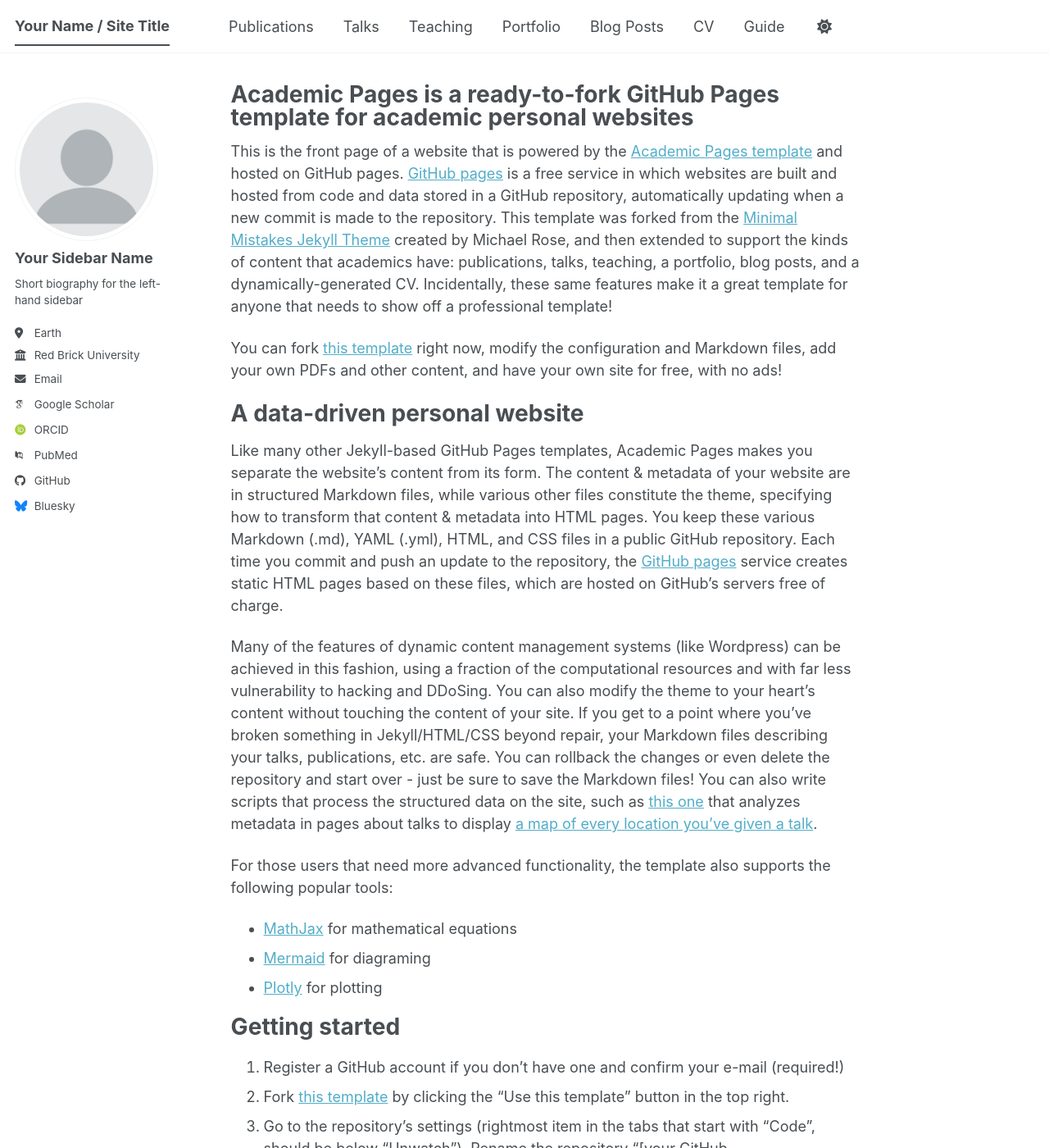
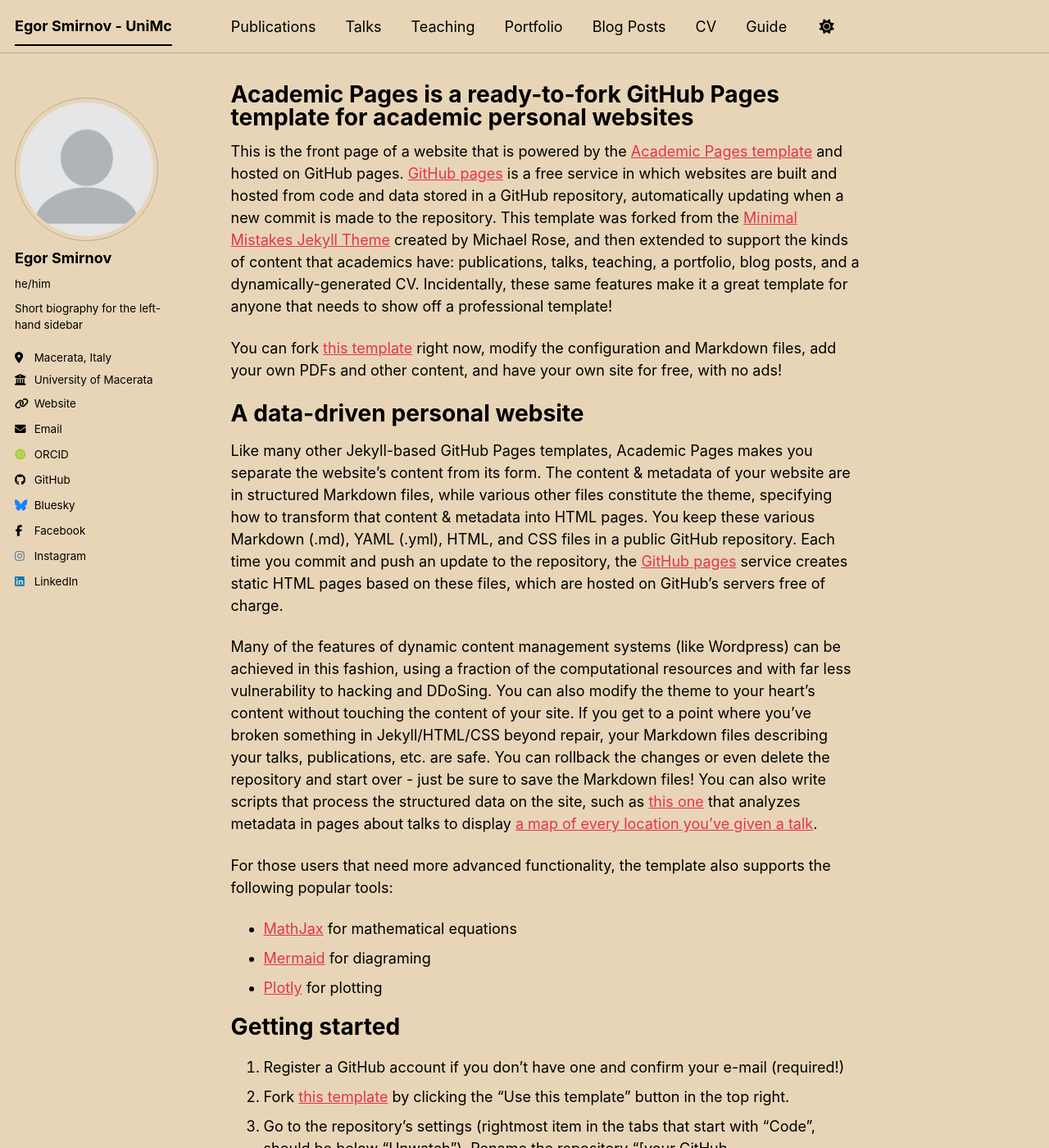
Before and after one commit to smiregorio/smiregorio.github.io, a Jekyll site: the page built from _pages/about.md, in a window 1280 px wide and 1400 px high. Shown: the whole window at 82% size. Built offline with Jekyll 4.4.1, drawn with Linux system fonts in a browser that asks for light colours; some web fonts are replaced; a script bundle is joined from its source files by our own code; library files that are not in the unit come from our copies; some of the changed text lies outside the part shown.

Commit message:
Experimenting with the template

```diff
--- a/_config.yml
+++ b/_config.yml
@@ -8,15 +8,15 @@
 
 # Basic Site Settings
 locale                   : "en-US"
-site_theme               : "default" # The available themes options are "default", "air", "sunrise", "mint", "dirt" and "contrast"
-title                    : "Your Name / Site Title"
+site_theme               : "sunrise" # The available themes options are "default", "air", "sunrise", "mint", "dirt" and "contrast"
+title                    : "Egor Smirnov - UniMc"
 title_separator          : "-"
-name                     : &name "Your Name"
-description              : &description "Your Name's academic portfolio"   # Update this with a general description of your site, this is the default if not overridden by a page
-url                      : https://academicpages.github.io # The base hostname & protocol for your site e.g. "https://[your GitHub username].github.io",
+name                     : &name "Egor Smirnov"
+description              : &description "Egor Smirnov's academic portfolio"   # Update this with a general description of your site, this is the default if not overridden by a page
+url                      : https://smiregorio.github.io/ # The base hostname & protocol for your site e.g. "https://[your GitHub username].github.io",
                                                            # or if you already have some other page hosted on Github then use "https://[your GitHub username].github.io/[Your Repo Name]"
 baseurl                  : "" # the subpath of your site, e.g. "/blog"
-repository               : "academicpages/academicpages.github.io"
+repository               : "smiregorio/smiregorio.github.io/"
 
 # Site Author - The following control what appear as part of the author content on the side bar.
 #               If a field is blank the icon and link will not appear, otherwise it will be shown.
@@ -24,24 +24,24 @@
 author:
   # Biographic information
   avatar           : "profile.png"
-  name             : "Your Sidebar Name"
-  pronouns         : # example: "she/her"
+  name             : "Egor Smirnov"
+  pronouns         : "he/him"
   bio              : "Short biography for the left-hand sidebar"
-  location         : "Earth"
-  employer         : "Red Brick University"
-  uri              : # URL
-  email            : "none@example.org"
+  location         : "Macerata, Italy"
+  employer         : "University of Macerata"
+  uri              : "https://www.linkedin.com/in/smiregorio/"
+  email            : "e.smirnov@unimc.it"
 
   # Academic websites
   academia         : # URL
   arxiv            : # URL - Update with the correct link to your profile
-  googlescholar    : "https://scholar.google.com/citations?user=PS_CX0AAAAAJ"
+  googlescholar    : # URL
   inspire-hep      : # URL
   impactstory      : # URL
-  orcid            : "https://orcid.org/yourorcidurl"
+  orcid            : "https://orcid.org/0009-0003-3198-7768"
   semantic         : # URL
   ssrn             : # URL
-  pubmed           : "https://www.ncbi.nlm.nih.gov/pubmed/?term=john+snow"
+  pubmed           : # URL
   researchgate     : # URL
   scopus           : # URL
   zotero           : # URL
@@ -57,16 +57,16 @@
 
   # Social media
   artstation       : # Username
-  bluesky          : "bsky.app" # Replace this with you Bluesky username
-  facebook         : # Username
+  bluesky          : "smiregorio.bsky.social"
+  facebook         : "61579640613496"
   flickr           : # Username
   foursquare       : # Username
   goodreads        : # Username
   google_plus      : # Username
   keybase          : # Username
-  instagram        : # Username
+  instagram        : "smiregorio"
   lastfm           : # Username
-  linkedin         : # Username
+  linkedin         : "smiregorio"
   mastodon         : # URL
   medium           : # URL
   pinterest        : # Username
```
